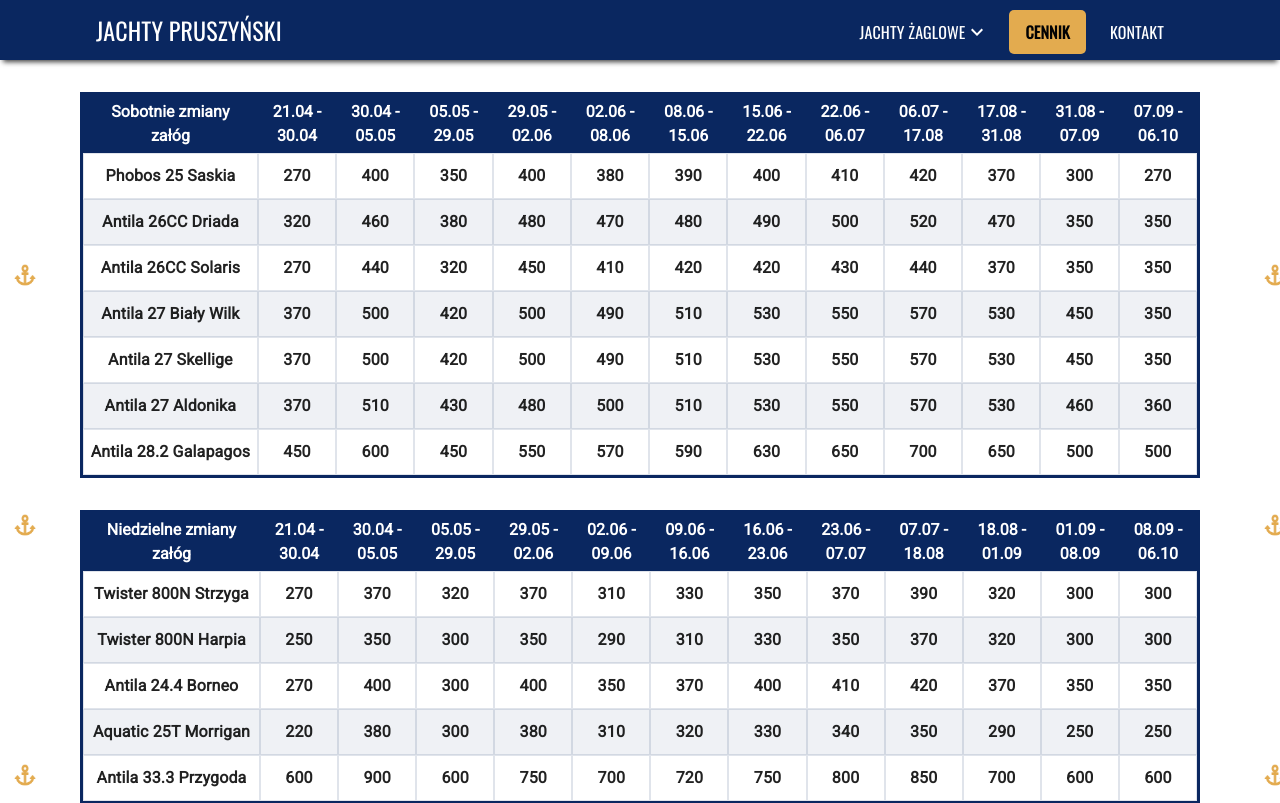
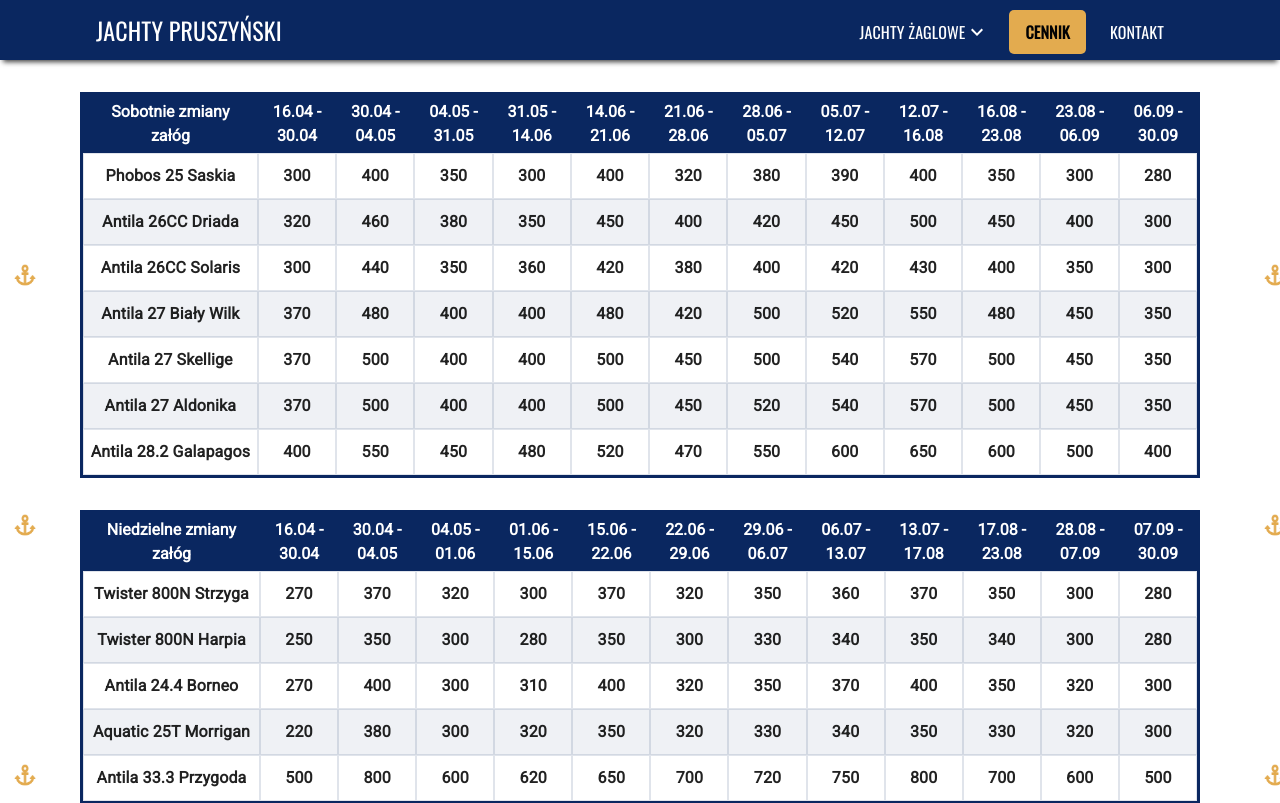
Before and after one commit to Ilshae/jachty-2, a React (Vite) app: page /cennik in a window 1280 px wide. Shown: the top 803 px of the page. Built offline with nearby package versions, Linux system fonts and the light colour scheme.

Commit message:
pricelist 2025 update

```diff
--- a/src/data/yachts.ts
+++ b/src/data/yachts.ts
@@ -89,33 +89,33 @@ type Equipment = {
 }
 
 export type PriceListSaturday = {
-  "21.04 - 30.04": string
-  "30.04 - 05.05": string
-  "05.05 - 29.05": string
-  "29.05 - 02.06": string
-  "02.06 - 08.06": string
-  "08.06 - 15.06": string
-  "15.06 - 22.06": string
-  "22.06 - 06.07": string
-  "06.07 - 17.08": string
-  "17.08 - 31.08": string
-  "31.08 - 07.09": string
-  "07.09 - 06.10": string
+  "16.04 - 30.04": string
+  "30.04 - 04.05": string
+  "04.05 - 31.05": string
+  "31.05 - 14.06": string
+  "14.06 - 21.06": string
+  "21.06 - 28.06": string
+  "28.06 - 05.07": string
+  "05.07 - 12.07": string
+  "12.07 - 16.08": string
+  "16.08 - 23.08": string
+  "23.08 - 06.09": string
+  "06.09 - 30.09": string
 }
 
 export type PriceListSunday = {
-  "21.04 - 30.04": string
-  "30.04 - 05.05": string
-  "05.05 - 29.05": string
-  "29.05 - 02.06": string
-  "02.06 - 09.06": string
-  "09.06 - 16.06": string
-  "16.06 - 23.06": string
-  "23.06 - 07.07": string
-  "07.07 - 18.08": string
-  "18.08 - 01.09": string
-  "01.09 - 08.09": string
-  "08.09 - 06.10": string
+  "16.04 - 30.04": string
+  "30.04 - 04.05": string
+  "04.05 - 01.06": string
+  "01.06 - 15.06": string
+  "15.06 - 22.06": string
+  "22.06 - 29.06": string
+  "29.06 - 06.07": string
+  "06.07 - 13.07": string
+  "13.07 - 17.08": string
+  "17.08 - 23.08": string
+  "28.08 - 07.09": string
+  "07.09 - 30.09": string
 }
 
 export type Yacht = {
@@ -254,18 +254,18 @@ const yachts: Yacht[] = [
       ],
     },
     priceList: {
-      "21.04 - 30.04": "270",
-      "30.04 - 05.05": "370",
-      "05.05 - 29.05": "320",
-      "29.05 - 02.06": "370",
-      "02.06 - 09.06": "310",
-      "09.06 - 16.06": "330",
-      "16.06 - 23.06": "350",
-      "23.06 - 07.07": "370",
-      "07.07 - 18.08": "390",
-      "18.08 - 01.09": "320",
-      "01.09 - 08.09": "300",
-      "08.09 - 06.10": "300",
+      "16.04 - 30.04": "270",
+      "30.04 - 04.05": "370",
+      "04.05 - 01.06": "320",
+      "01.06 - 15.06": "300",
+      "15.06 - 22.06": "370",
+      "22.06 - 29.06": "320",
+      "29.06 - 06.07": "350",
+      "06.07 - 13.07": "360",
+      "13.07 - 17.08": "370",
+      "17.08 - 23.08": "350",
+      "28.08 - 07.09": "300",
+      "07.09 - 30.09": "280",
     },
     previewGallery: [
       "twister-800n-strzyga/strzyga1.jpg",
@@ -439,18 +439,18 @@ const yachts: Yacht[] = [
       "https://www.youtube.com/embed/jSIGqZXQVEE",
     ],
     priceList: {
-      "21.04 - 30.04": "250",
-      "30.04 - 05.05": "350",
-      "05.05 - 29.05": "300",
-      "29.05 - 02.06": "350",
-      "02.06 - 09.06": "290",
-      "09.06 - 16.06": "310",
-      "16.06 - 23.06": "330",
-      "23.06 - 07.07": "350",
-      "07.07 - 18.08": "370",
-      "18.08 - 01.09": "320",
-      "01.09 - 08.09": "300",
-      "08.09 - 06.10": "300",
+      "16.04 - 30.04": "250",
+      "30.04 - 04.05": "350",
+      "04.05 - 01.06": "300",
+      "01.06 - 15.06": "280",
+      "15.06 - 22.06": "350",
+      "22.06 - 29.06": "300",
+      "29.06 - 06.07": "330",
+      "06.07 - 13.07": "340",
+      "13.07 - 17.08": "350",
+      "17.08 - 23.08": "340",
+      "28.08 - 07.09": "300",
+      "07.09 - 30.09": "280",
     },
   },
   {
@@ -595,18 +595,18 @@ const yachts: Yacht[] = [
       "antila-244-borneo/borneo12.jpg",
     ],
     priceList: {
-      "21.04 - 30.04": "270",
-      "30.04 - 05.05": "400",
-      "05.05 - 29.05": "300",
-      "29.05 - 02.06": "400",
-      "02.06 - 09.06": "350",
-      "09.06 - 16.06": "370",
-      "16.06 - 23.06": "400",
-      "23.06 - 07.07": "410",
-      "07.07 - 18.08": "420",
-      "18.08 - 01.09": "370",
-      "01.09 - 08.09": "350",
-      "08.09 - 06.10": "350",
+      "16.04 - 30.04": "270",
+      "30.04 - 04.05": "400",
+      "04.05 - 01.06": "300",
+      "01.06 - 15.06": "310",
+      "15.06 - 22.06": "400",
+      "22.06 - 29.06": "320",
+      "29.06 - 06.07": "350",
+      "06.07 - 13.07": "370",
+      "13.07 - 17.08": "400",
+      "17.08 - 23.08": "350",
+      "28.08 - 07.09": "320",
+      "07.09 - 30.09": "300",
     },
   },
   {
@@ -756,18 +756,18 @@ const yachts: Yacht[] = [
       "https://www.youtube.com/watch?v=3CTPkgGoBqo&ab_channel=JachtyPruszy%C5%84ski",
     ],
     priceList: {
-      "21.04 - 30.04": "220",
-      "30.04 - 05.05": "380",
-      "05.05 - 29.05": "300",
-      "29.05 - 02.06": "380",
-      "02.06 - 09.06": "310",
-      "09.06 - 16.06": "320",
-      "16.06 - 23.06": "330",
-      "23.06 - 07.07": "340",
-      "07.07 - 18.08": "350",
-      "18.08 - 01.09": "290",
-      "01.09 - 08.09": "250",
-      "08.09 - 06.10": "250",
+      "16.04 - 30.04": "220",
+      "30.04 - 04.05": "380",
+      "04.05 - 01.06": "300",
+      "01.06 - 15.06": "320",
+      "15.06 - 22.06": "350",
+      "22.06 - 29.06": "320",
+      "29.06 - 06.07": "330",
+      "06.07 - 13.07": "340",
+      "13.07 - 17.08": "350",
+      "17.08 - 23.08": "330",
+      "28.08 - 07.09": "320",
+      "07.09 - 30.09": "300",
     },
   },
   {
@@ -918,18 +918,18 @@ const yachts: Yacht[] = [
     ],
     video: ["https://www.youtube.com/watch?v=Imoj39lAcFM"],
     priceList: {
-      "21.04 - 30.04": "270",
-      "30.04 - 05.05": "400",
-      "05.05 - 29.05": "350",
-      "29.05 - 02.06": "400",
-      "02.06 - 09.06": "380",
-      "09.06 - 16.06": "390",
-      "16.06 - 23.06": "400",
-      "23.06 - 07.07": "410",
-      "07.07 - 18.08": "420",
-      "18.08 - 01.09": "370",
-      "01.09 - 08.09": "300",
-      "08.09 - 06.10": "270",
+      "16.04 - 30.04": "300",
+      "30.04 - 04.05": "400",
+      "04.05 - 31.05": "350",
+      "31.05 - 14.06": "300",
+      "14.06 - 21.06": "400",
+      "21.06 - 28.06": "320",
+      "28.06 - 05.07": "380",
+      "05.07 - 12.07": "390",
+      "12.07 - 16.08": "400",
+      "16.08 - 23.08": "350",
+      "23.08 - 06.09": "300",
+      "06.09 - 30.09": "280",
     },
   },
   {
@@ -1076,18 +1076,18 @@ const yachts: Yacht[] = [
       "antila-26cc-driada/driada15.jpg",
     ],
     priceList: {
-      "21.04 - 30.04": "320",
-      "30.04 - 05.05": "460",
-      "05.05 - 29.05": "380",
-      "29.05 - 02.06": "480",
-      "02.06 - 08.06": "470",
-      "08.06 - 15.06": "480",
-      "15.06 - 22.06": "490",
-      "22.06 - 06.07": "500",
-      "06.07 - 17.08": "520",
-      "17.08 - 31.08": "470",
-      "31.08 - 07.09": "350",
-      "07.09 - 06.10": "350",
+      "16.04 - 30.04": "320",
+      "30.04 - 04.05": "460",
+      "04.05 - 31.05": "380",
+      "31.05 - 14.06": "350",
+      "14.06 - 21.06": "450",
+      "21.06 - 28.06": "400",
+      "28.06 - 05.07": "420",
+      "05.07 - 12.07": "450",
+      "12.07 - 16.08": "500",
+      "16.08 - 23.08": "450",
+      "23.08 - 06.09": "400",
+      "06.09 - 30.09": "300",
     },
   },
   {
@@ -1240,18 +1240,18 @@ const yachts: Yacht[] = [
       "https://www.youtube.com/watch?v=Ir0VlpDxc9M&ab_channel=JachtyPruszy%C5%84ski",
     ],
     priceList: {
-      "21.04 - 30.04": "270",
-      "30.04 - 05.05": "440",
-      "05.05 - 29.05": "320",
-      "29.05 - 02.06": "450",
-      "02.06 - 08.06": "410",
-      "08.06 - 15.06": "420",
-      "15.06 - 22.06": "420",
-      "22.06 - 06.07": "430",
-      "06.07 - 17.08": "440",
-      "17.08 - 31.08": "370",
-      "31.08 - 07.09": "350",
-      "07.09 - 06.10": "350",
+      "16.04 - 30.04": "300",
+      "30.04 - 04.05": "440",
+      "04.05 - 31.05": "350",
+      "31.05 - 14.06": "360",
+      "14.06 - 21.06": "420",
+      "21.06 - 28.06": "380",
+      "28.06 - 05.07": "400",
+      "05.07 - 12.07": "420",
+      "12.07 - 16.08": "430",
+      "16.08 - 23.08": "400",
+      "23.08 - 06.09": "350",
+      "06.09 - 30.09": "300",
     },
   },
   {
@@ -1395,18 +1395,18 @@ const yachts: Yacht[] = [
       "antila-27-bialy-wilk/bialywilk12.jpg",
     ],
     priceList: {
-      "21.04 - 30.04": "370",
-      "30.04 - 05.05": "500",
-      "05.05 - 29.05": "420",
-      "29.05 - 02.06": "500",
-      "02.06 - 08.06": "490",
-      "08.06 - 15.06": "510",
-      "15.06 - 22.06": "530",
-      "22.06 - 06.07": "550",
-      "06.07 - 17.08": "570",
-      "17.08 - 31.08": "530",
-      "31.08 - 07.09": "450",
-      "07.09 - 06.10": "350",
+      "16.04 - 30.04": "370",
+      "30.04 - 04.05": "480",
+      "04.05 - 31.05": "400",
+      "31.05 - 14.06": "400",
+      "14.06 - 21.06": "480",
+      "21.06 - 28.06": "420",
+      "28.06 - 05.07": "500",
+      "05.07 - 12.07": "520",
+      "12.07 - 16.08": "550",
+      "16.08 - 23.08": "480",
+      "23.08 - 06.09": "450",
+      "06.09 - 30.09": "350",
     },
   },
   {
@@ -1553,18 +1553,18 @@ const yachts: Yacht[] = [
       "antila-27-skellige/skellige15.jpg",
     ],
     priceList: {
-      "21.04 - 30.04": "370",
-      "30.04 - 05.05": "500",
-      "05.05 - 29.05": "420",
-      "29.05 - 02.06": "500",
-      "02.06 - 08.06": "490",
-      "08.06 - 15.06": "510",
-      "15.06 - 22.06": "530",
-      "22.06 - 06.07": "550",
-      "06.07 - 17.08": "570",
-      "17.08 - 31.08": "530",
-      "31.08 - 07.09": "450",
-      "07.09 - 06.10": "350",
+      "16.04 - 30.04": "370",
+      "30.04 - 04.05": "500",
+      "04.05 - 31.05": "400",
+      "31.05 - 14.06": "400",
+      "14.06 - 21.06": "500",
+      "21.06 - 28.06": "450",
+      "28.06 - 05.07": "500",
+      "05.07 - 12.07": "540",
+      "12.07 - 16.08": "570",
+      "16.08 - 23.08": "500",
+      "23.08 - 06.09": "450",
+      "06.09 - 30.09": "350",
     },
   },
   {
@@ -1714,18 +1714,18 @@ const yachts: Yacht[] = [
       "antila-27-aldonika/aldonika18.jpg",
     ],
     priceList: {
-      "21.04 - 30.04": "370",
-      "30.04 - 05.05": "510",
-      "05.05 - 29.05": "430",
-      "29.05 - 02.06": "480",
-      "02.06 - 08.06": "500",
-      "08.06 - 15.06": "510",
-      "15.06 - 22.06": "530",
-      "22.06 - 06.07": "550",
-      "06.07 - 17.08": "570",
-      "17.08 - 31.08": "530",
-      "31.08 - 07.09": "460",
-      "07.09 - 06.10": "360",
+      "16.04 - 30.04": "370",
+      "30.04 - 04.05": "500",
+      "04.05 - 31.05": "400",
+      "31.05 - 14.06": "400",
+      "14.06 - 21.06": "500",
+      "21.06 - 28.06": "450",
+      "28.06 - 05.07": "520",
+      "05.07 - 12.07": "540",
+      "12.07 - 16.08": "570",
+      "16.08 - 23.08": "500",
+      "23.08 - 06.09": "450",
+      "06.09 - 30.09": "350",
     },
   },
   {
@@ -1867,18 +1867,18 @@ const yachts: Yacht[] = [
       "antila-333-przygoda/przygoda8.jpg",
     ],
     priceList: {
-      "21.04 - 30.04": "600",
-      "30.04 - 05.05": "900",
-      "05.05 - 29.05": "600",
-      "29.05 - 02.06": "750",
-      "02.06 - 09.06": "700",
-      "09.06 - 16.06": "720",
-      "16.06 - 23.06": "750",
-      "23.06 - 07.07": "800",
-      "07.07 - 18.08": "850",
-      "18.08 - 01.09": "700",
-      "01.09 - 08.09": "600",
-      "08.09 - 06.10": "600",
+      "16.04 - 30.04": "500",
+      "30.04 - 04.05": "800",
+      "04.05 - 01.06": "600",
+      "01.06 - 15.06": "620",
+      "15.06 - 22.06": "650",
+      "22.06 - 29.06": "700",
+      "29.06 - 06.07": "720",
+      "06.07 - 13.07": "750",
+      "13.07 - 17.08": "800",
+      "17.08 - 23.08": "700",
+      "28.08 - 07.09": "600",
+      "07.09 - 30.09": "500",
     },
   },
   {
@@ -2022,50 +2022,50 @@ const yachts: Yacht[] = [
       "antila-282-galapagos/galapagos12.jpg",
     ],
     priceList: {
-      "21.04 - 30.04": "450",
-      "30.04 - 05.05": "600",
-      "05.05 - 29.05": "450",
-      "29.05 - 02.06": "550",
-      "02.06 - 08.06": "570",
-      "08.06 - 15.06": "590",
-      "15.06 - 22.06": "630",
-      "22.06 - 06.07": "650",
-      "06.07 - 17.08": "700",
-      "17.08 - 31.08": "650",
-      "31.08 - 07.09": "500",
-      "07.09 - 06.10": "500",
+      "16.04 - 30.04": "400",
+      "30.04 - 04.05": "550",
+      "04.05 - 31.05": "450",
+      "31.05 - 14.06": "480",
+      "14.06 - 21.06": "520",
+      "21.06 - 28.06": "470",
+      "28.06 - 05.07": "550",
+      "05.07 - 12.07": "600",
+      "12.07 - 16.08": "650",
+      "16.08 - 23.08": "600",
+      "23.08 - 06.09": "500",
+      "06.09 - 30.09": "400",
     },
   },
 ]
 
 export const saturdayDates: string[] = [
-  "21.04 - 30.04",
-  "30.04 - 05.05",
-  "05.05 - 29.05",
-  "29.05 - 02.06",
-  "02.06 - 08.06",
-  "08.06 - 15.06",
-  "15.06 - 22.06",
-  "22.06 - 06.07",
-  "06.07 - 17.08",
-  "17.08 - 31.08",
-  "31.08 - 07.09",
-  "07.09 - 06.10",
+  "16.04 - 30.04",
+  "30.04 - 04.05",
+  "04.05 - 31.05",
+  "31.05 - 14.06",
+  "14.06 - 21.06",
+  "21.06 - 28.06",
+  "28.06 - 05.07",
+  "05.07 - 12.07",
+  "12.07 - 16.08",
+  "16.08 - 23.08",
+  "23.08 - 06.09",
+  "06.09 - 30.09",
 ]
 
 export const sundayDates: string[] = [
-  "21.04 - 30.04",
-  "30.04 - 05.05",
-  "05.05 - 29.05",
-  "29.05 - 02.06",
-  "02.06 - 09.06",
-  "09.06 - 16.06",
-  "16.06 - 23.06",
-  "23.06 - 07.07",
-  "07.07 - 18.08",
-  "18.08 - 01.09",
-  "01.09 - 08.09",
-  "08.09 - 06.10",
+  "16.04 - 30.04",
+  "30.04 - 04.05",
+  "04.05 - 01.06",
+  "01.06 - 15.06",
+  "15.06 - 22.06",
+  "22.06 - 29.06",
+  "29.06 - 06.07",
+  "06.07 - 13.07",
+  "13.07 - 17.08",
+  "17.08 - 23.08",
+  "28.08 - 07.09",
+  "07.09 - 30.09",
 ]
 
 export const saturdayYachts: Yacht[] = yachts.filter(
```
